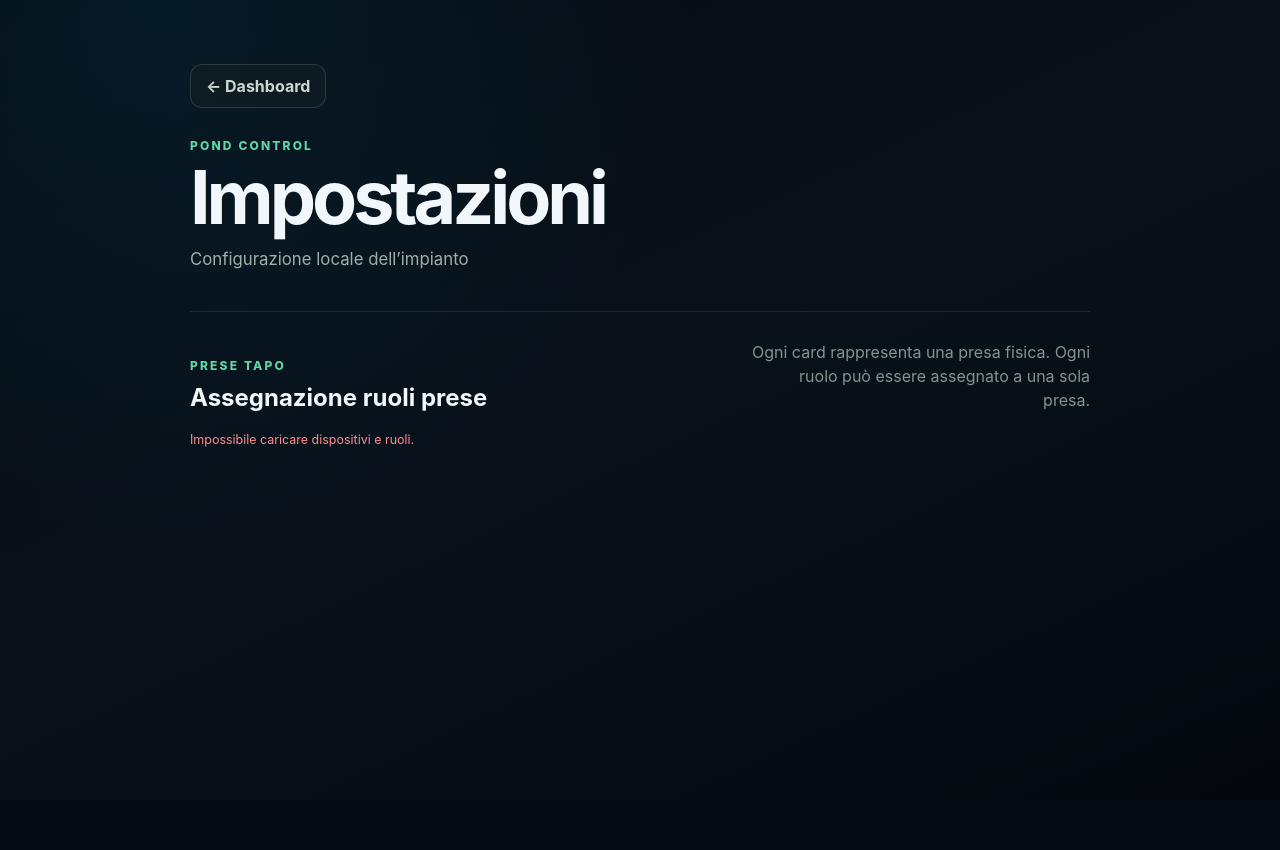
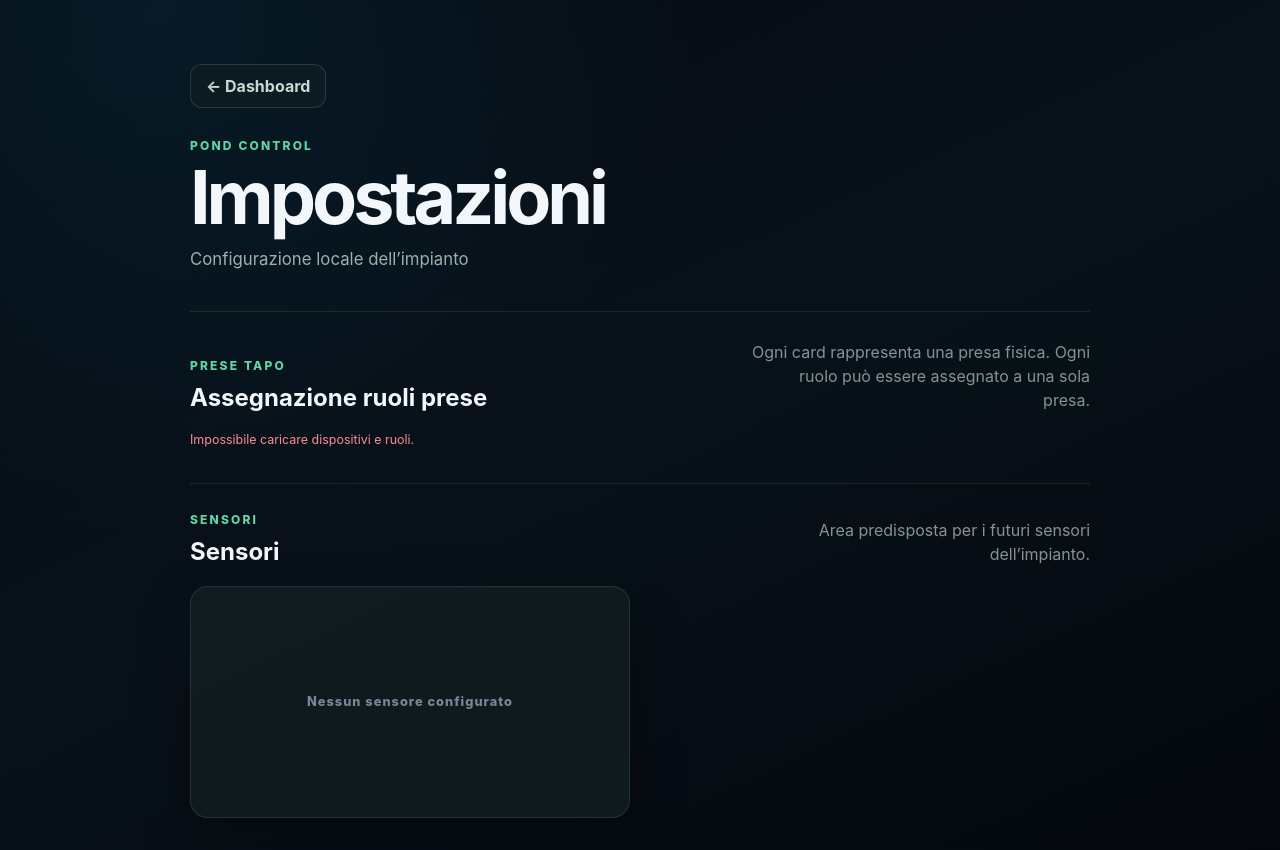
Before and after one commit to ManueleLanziello/pond-control, a website: page public/settings.html in a window 1280 px wide. Before the commit the page ends 800 px from the top, so only its background shows below. Drawn offline with Linux system fonts and the light colour scheme; no server answers.

Commit message:
Add sensors section to settings

```diff
--- a/public/settings.html
+++ b/public/settings.html
@@ -27,6 +27,21 @@
       <div id="settings-status" class="status-message" aria-live="polite">Caricamento configurazione…</div>
       <div id="role-devices" class="settings-grid" aria-label="Ruoli dispositivi Tapo"></div>
     </section>
+
+    <section class="settings-section" aria-labelledby="sensors-heading">
+      <div class="section-heading">
+        <div>
+          <p class="eyebrow">SENSORI</p>
+          <h2 id="sensors-heading">Sensori</h2>
+        </div>
+        <p class="section-note">Area predisposta per i futuri sensori dell’impianto.</p>
+      </div>
+      <div class="settings-grid" aria-label="Sensori">
+        <article class="device-card settings-card">
+          <p class="empty-assignment">Nessun sensore configurato</p>
+        </article>
+      </div>
+    </section>
   </main>
   <script type="module" src="/settings.js"></script>
 </body>
--- a/public/style.css
+++ b/public/style.css
@@ -192,6 +192,7 @@ body { margin: 0; min-height: 100vh; background: radial-gradient(circle at 12% 0
 .back-link { display: inline-flex; align-items: center; min-height: 44px; margin-bottom: 30px; padding: 0 15px; border: 1px solid rgba(164,206,190,.18); border-radius: 12px; color: #c8d8d2; background: rgba(18,29,34,.72); text-decoration: none; font-weight: 700; }
 .back-link:hover, .back-link:focus-visible { border-color: rgba(97,213,164,.65); color: #eef7f3; outline: none; }
 .settings-section { border-top: 1px solid rgba(164,206,190,.12); padding-top: 28px; }
+.settings-section + .settings-section { margin-top: 36px; }
 .section-heading { display: flex; align-items: flex-end; justify-content: space-between; gap: 24px; margin-bottom: 20px; }
 .section-heading h2, .settings-card h3 { margin: 0; }
 .section-note { max-width: 340px; margin: 0; color: #82958f; line-height: 1.5; text-align: right; }
```
Also changed, not shown: test/settings-ui.test.js (+10 -0 lines).
